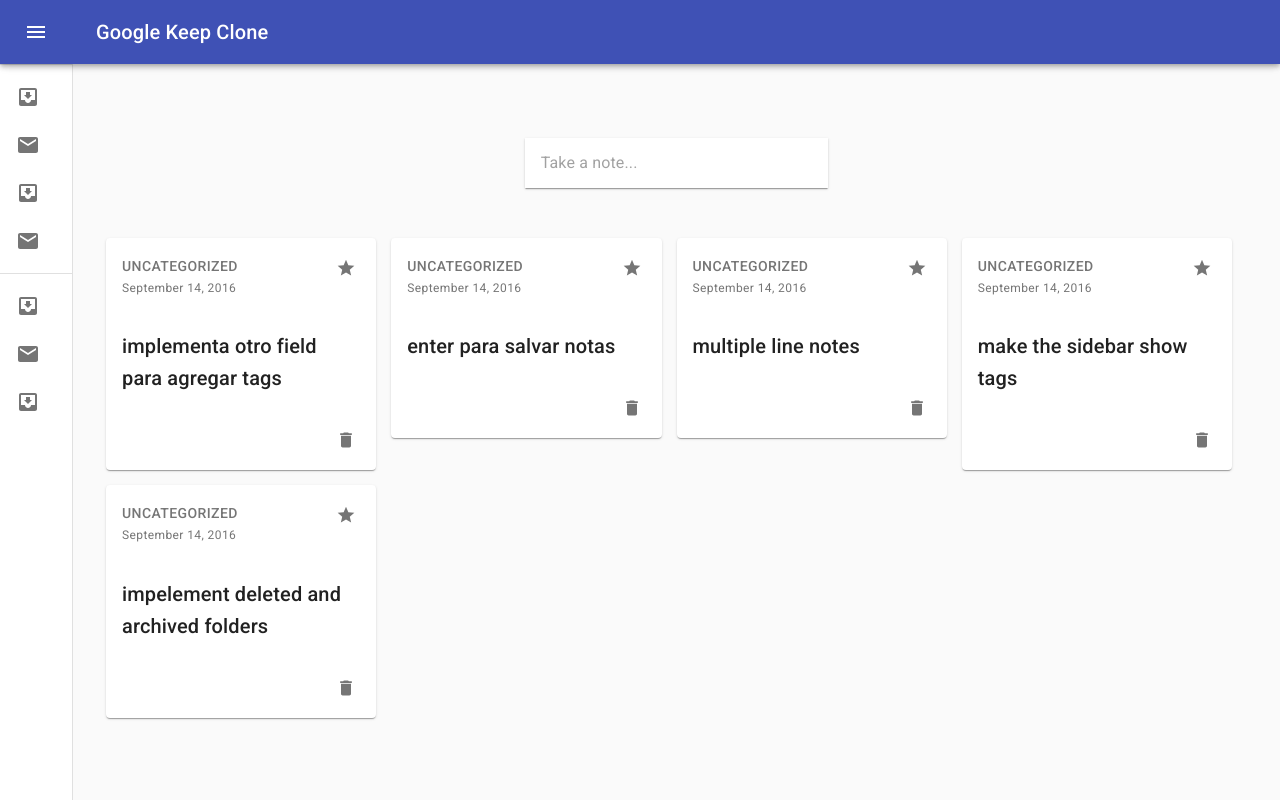
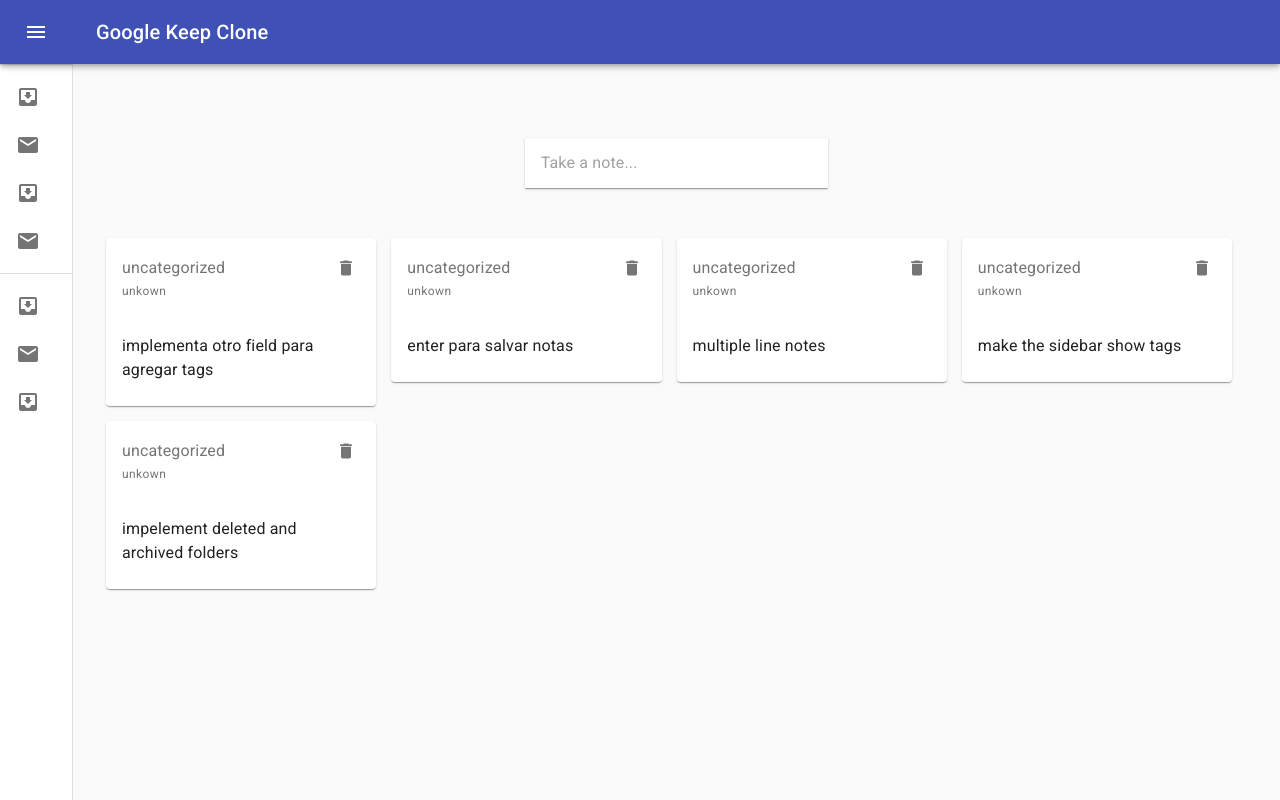
Before and after one commit to cookieinmind/keep-clone, a React (Create React App) app: page / in a window 1280 px wide. Built offline with nearby package versions, Linux system fonts and the light colour scheme; data requests are answered from the project's data file.

Commit message:
Added dates to notes
- deleted unused icons
- added dates to notes

```diff
--- a/src/NoteList/NoteCard.tsx
+++ b/src/NoteList/NoteCard.tsx
@@ -28,7 +28,7 @@ const useStyles = makeStyles((theme: Theme) =>
       maxWidth: 345,
     },
     actionsContainer: {
-      justifyContent: "flex-end",
+      justifyContent: "flex-start",
     },
     noteTitle: {
       fontSize: "2rem",
@@ -52,29 +52,29 @@ const NoteCard: React.FunctionComponent<NoteCardProps> = ({
         // Title
         title={note.tag}
         titleTypographyProps={{
-          variant: "button",
+          variant: "subtitle1",
           component: "span",
           color: "textSecondary",
         }}
         // Date
-        subheader="September 14, 2016"
+        subheader={note.date ? "Last edited on " + note.date : "unkown"}
         subheaderTypographyProps={{ variant: "caption", component: "span" }}
-        // Date
+        // Add to favorites
         action={
-          <IconButton aria-label="add to favorites">
-            <StarIcon fontSize="small" />
+          <IconButton aria-label="delete" onClick={handleNoteDelete}>
+            <DeleteIcon fontSize="small" />
           </IconButton>
         }
       />
       {/* NoteContent */}
       <CardContent>
-        <Typography variant="h6" component="p">
+        <Typography variant="body1" component="p">
           {note.content}
         </Typography>
       </CardContent>
 
       {/* Actions */}
-      <CardActions className={classes.actionsContainer}>
+      {/* <CardActions className={classes.actionsContainer}> */}
       {/* Reminder */}
       {/* <IconButton aria-label="add reminder">
           <AddAlertIcon fontSize="small" />
@@ -95,10 +95,10 @@ const NoteCard: React.FunctionComponent<NoteCardProps> = ({
         </IconButton> */}
 
       {/* Delete */}
-        <IconButton aria-label="delete" onClick={handleNoteDelete}>
+      {/* <IconButton aria-label="delete" onClick={handleNoteDelete}>
           <DeleteIcon fontSize="small" />
-        </IconButton>
-      </CardActions>
+        </IconButton> */}
+      {/* </CardActions> */}
     </Card>
   );
 };
--- a/src/inputFields/FullInput.tsx
+++ b/src/inputFields/FullInput.tsx
@@ -68,8 +68,18 @@ export const FullInput: React.FC<iFullInputProps> = ({
   };
 
   const handleSubmition = () => {
+    const today = new Date();
+    const date =
+      today.getDate() +
+      "-" +
+      (today.getMonth() + 1) +
+      "-" +
+      today.getFullYear();
+    console.log(date);
+
     addNote({
       content: noteContent,
+      date,
     });
     hideThisComponent();
   };
--- a/src/state/models/note.ts
+++ b/src/state/models/note.ts
@@ -2,4 +2,5 @@ export type Note = {
   id?: number;
   content: string;
   tag?: string;
+  date?: string;
 };
```
Lines whose indentation alone changed are shown as unchanged.
